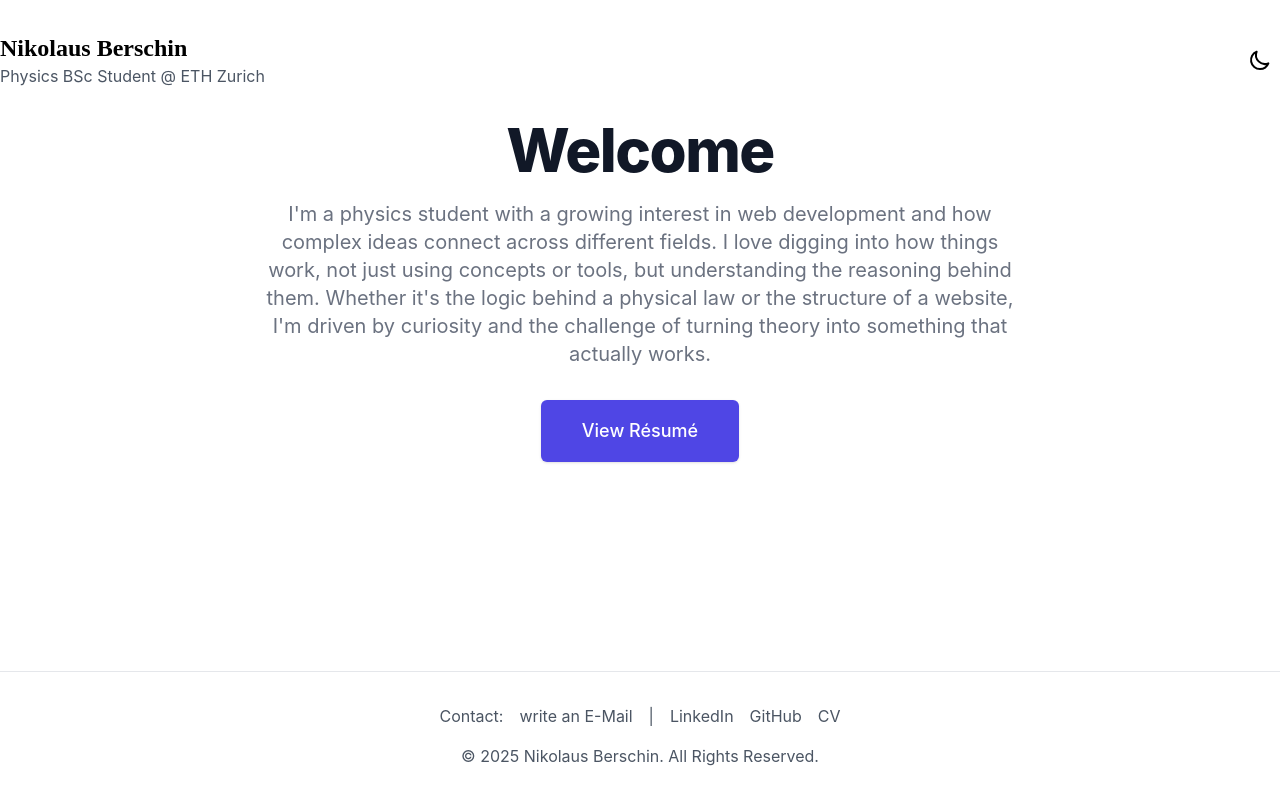
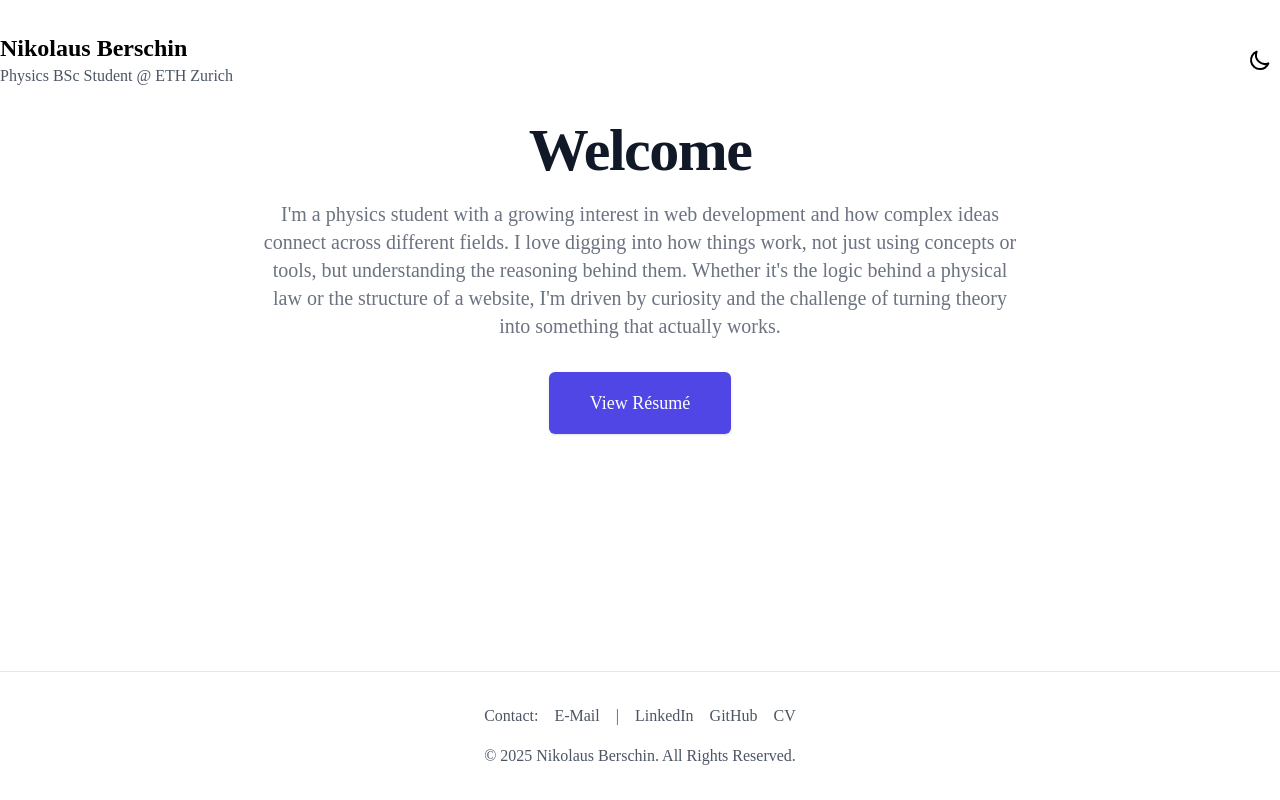
Before and after one commit to fumeia/wbm, a Next.js app: page / in a window 1280 px wide. Built offline with nearby package versions, Linux system fonts and the light colour scheme.

Commit message:
light mode

```diff
--- a/components/Footer.tsx
+++ b/components/Footer.tsx
@@ -9,7 +9,7 @@ const Footer = () => {
             href="mailto:contact@nikolaus-berschin.eu"
             className="hover:text-black dark:hover:text-white"
           >
-            write an E-Mail
+            E-Mail
           </a>
           <span>|</span>
           <a
--- a/styles/globals.css
+++ b/styles/globals.css
@@ -2,15 +2,10 @@
 @tailwind components;
 @tailwind utilities;
 
-:root {
-  --font-sans: 'Inter', sans-serif;
-  --font-serif: 'Lora', serif;
-}
-
-body {
+html {
   @apply bg-white text-black;
 }
 
-.dark body {
+html.dark {
   @apply bg-gray-900 text-white;
 }
```
